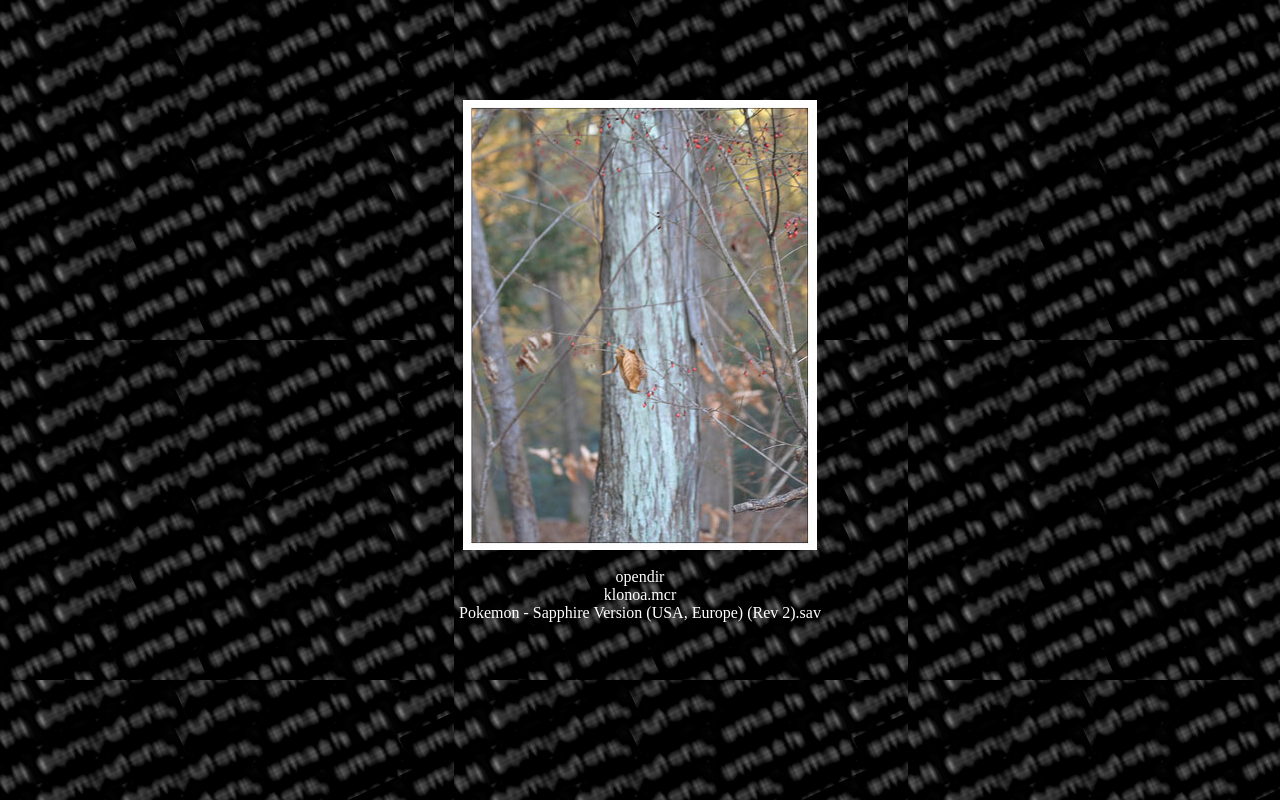
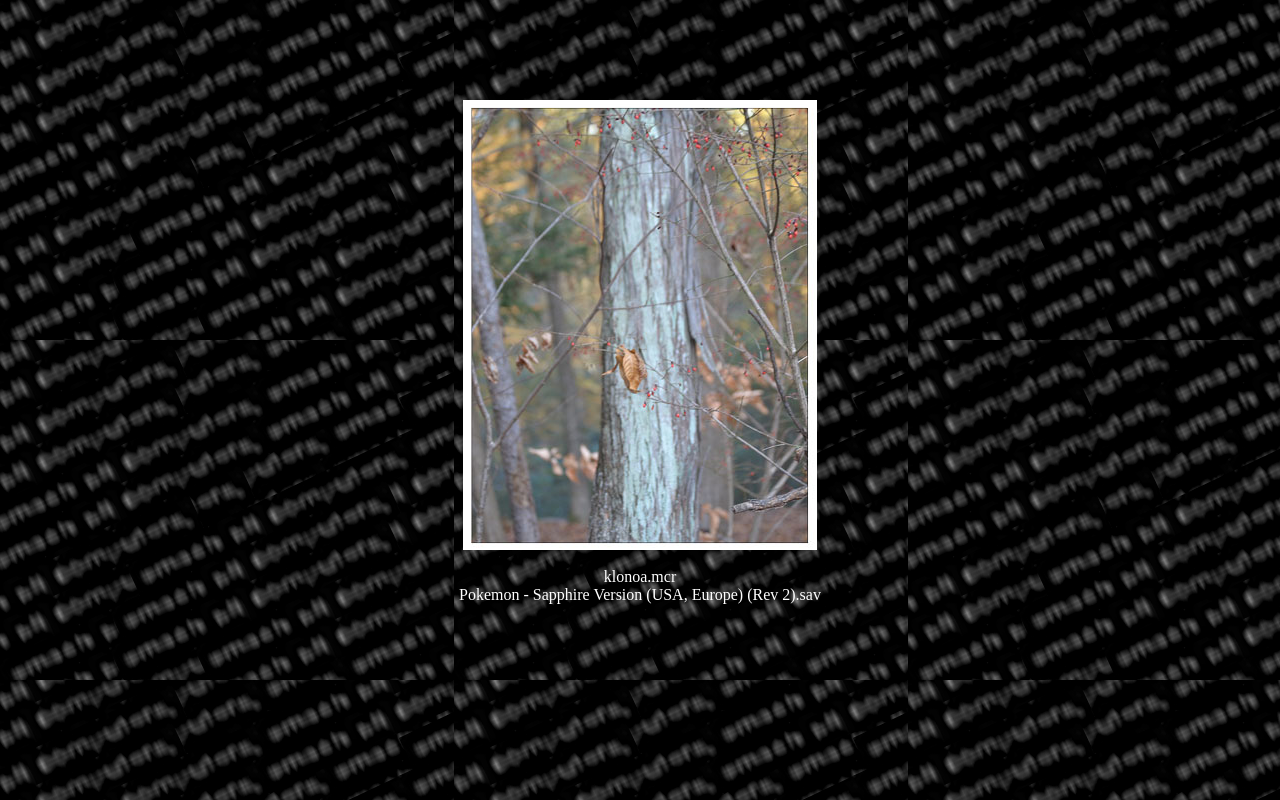
Before and after one commit to c0mpl3t3l0s3r/nandbanned, a plain HTML site: page index.html in a window 1280 px wide. Drawn offline with Linux system fonts and the light colour scheme.

Commit message:
Update index.html

```diff
--- a/index.html
+++ b/index.html
@@ -21,7 +21,6 @@ a { color: #FFF ;
 <center>
 	<img src="DSC_0118.jpg"><br>
 	<br>
-	<a href="opendir/">opendir</a><br>
 <a href="klonoa.mcr">klonoa.mcr</a><br>
 <a href="Pokemon - Sapphire Version (USA, Europe) (Rev 2) -.sav">Pokemon - Sapphire Version (USA, Europe) (Rev 2).sav</a><br>
 
```
